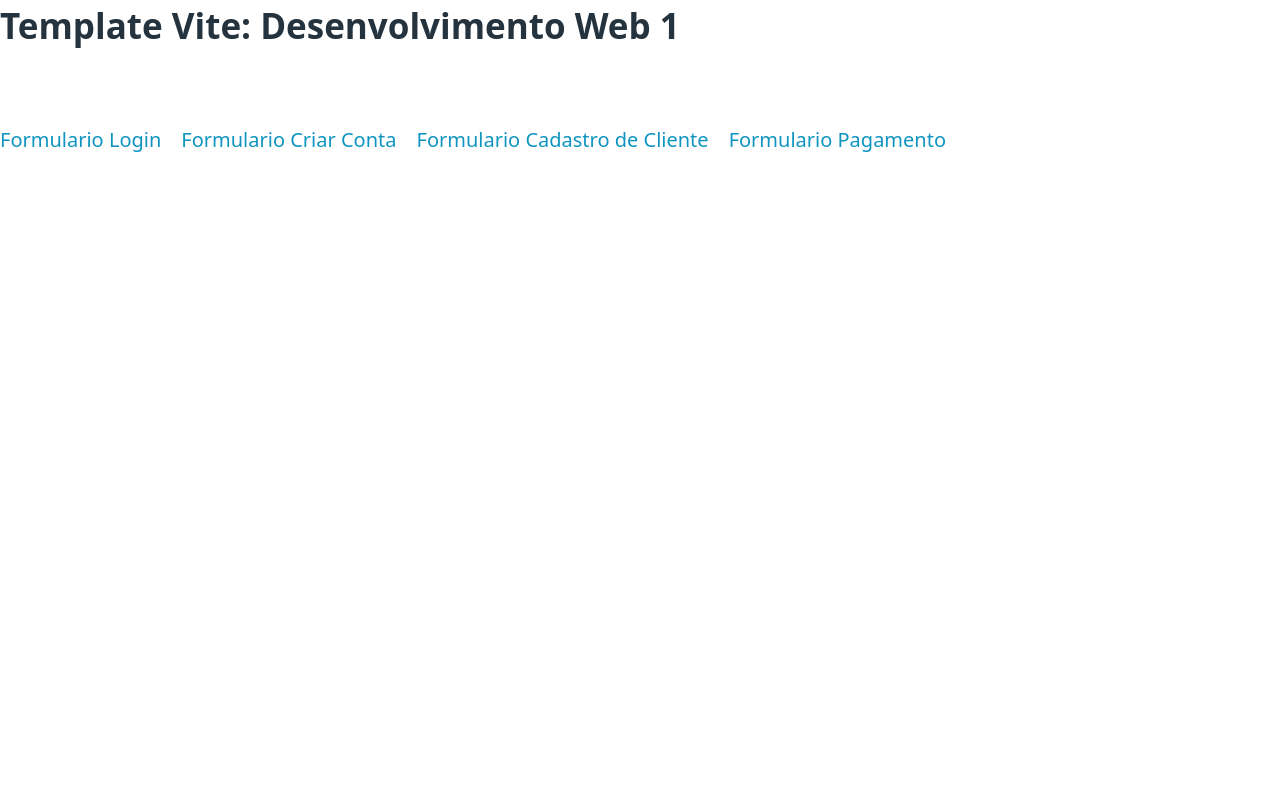
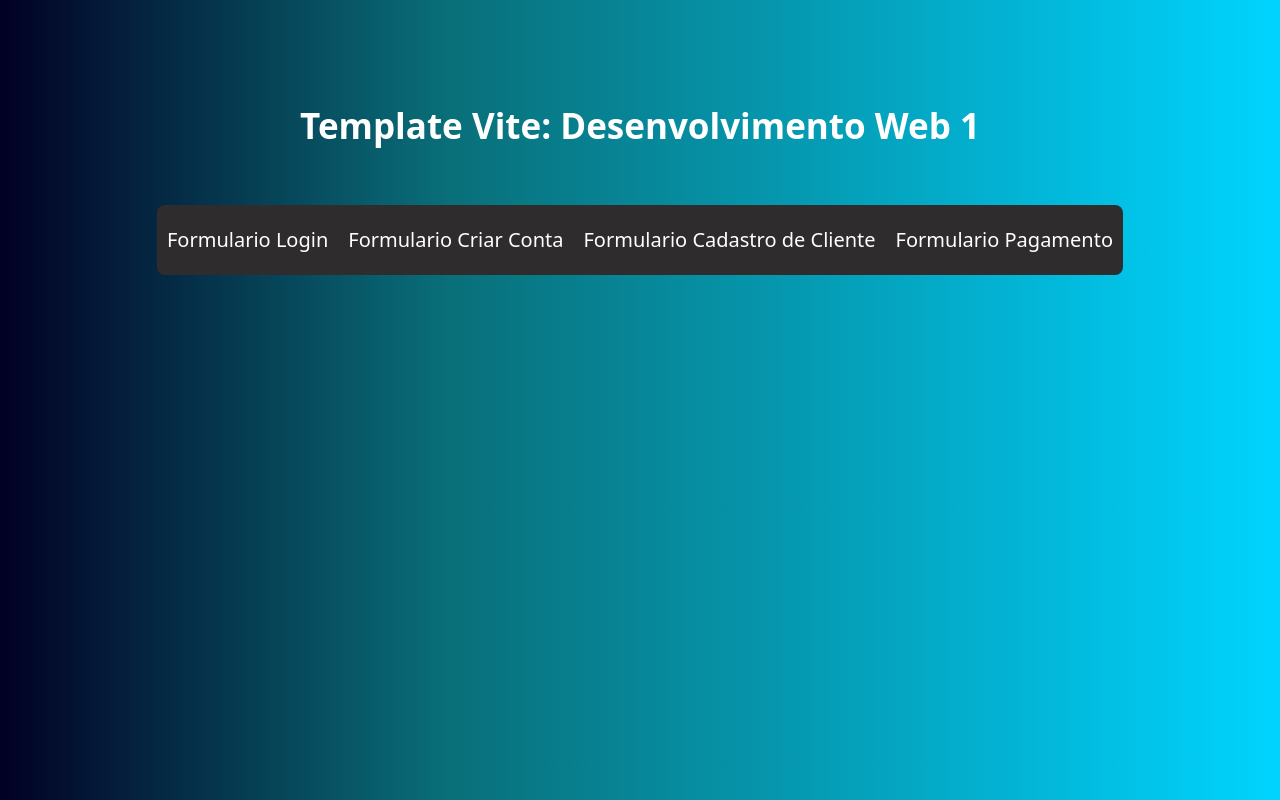
Before and after one commit to mateuslopesreis/web1-atividades, a website built with Vite: page src/index.html in a window 1280 px wide. Built offline with nearby package versions, Linux system fonts and the light colour scheme.

Commit message:
estilo pagina inicial

```diff
--- /dev/null
+++ b/src/css/pagina1estilo.css
@@ -0,0 +1,23 @@
+
+#app{
+    height: 100vh;
+    background: rgb(2,0,36);
+    background: linear-gradient(90deg, rgba(2,0,36,1) 0%, rgba(9,111,121,1) 35%, rgba(0,212,255,1) 100%);
+    display: flex;
+    flex-direction: column;
+    align-items: center;
+    padding-top: 100px;
+}
+
+h2{
+    color: white;
+}
+
+.menu{
+    background-color: rgb(46, 44, 44);
+    border-radius: 8px;
+}
+
+.menu a{
+    color: white;
+}
--- a/src/js/main.js
+++ b/src/js/main.js
@@ -1,2 +1,3 @@
 import '@picocss/pico'
 import '../css/global.css'
+import '../css/pagina1estilo.css'
```
Also changed, not shown: src/css/global.css (line endings or trailing spaces).
